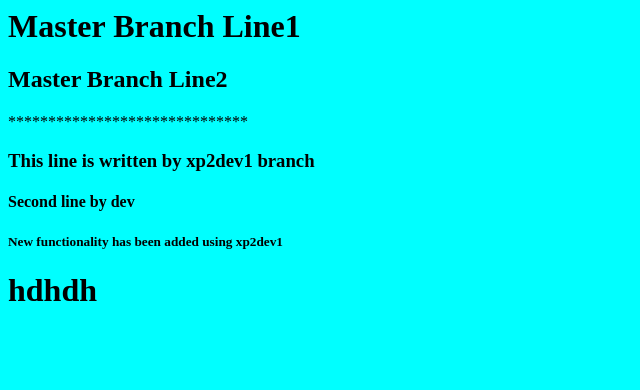
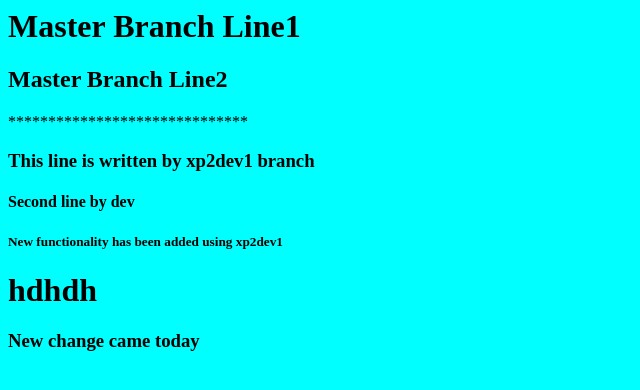
Before and after one commit to hemantsingh87/XP2Project, a plain HTML site: page index.html in a window 1280 px wide. Shown: the whole page, without its empty margins (0-640 px from the left). Drawn offline with Linux system fonts and the light colour scheme.

Commit message:
new changes

```diff
--- a/index.html
+++ b/index.html
@@ -8,3 +8,5 @@
 <h5> New functionality has been added using xp2dev1 </h5>
 
 <h1> hdhdh </h1>
+
+<h3> New change came today </h3>
```
